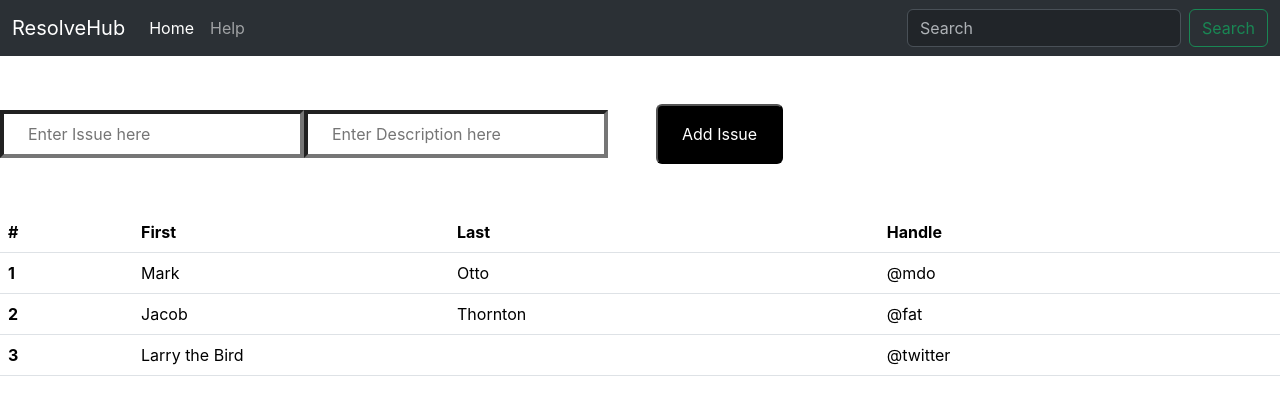
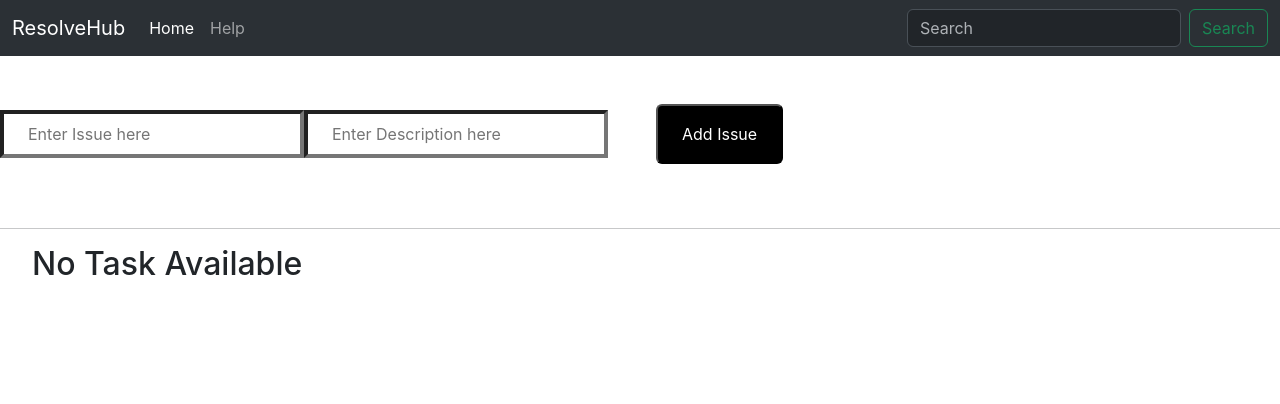
Before and after one commit to GunjanMalviya28/Issue-Management, a React (Create React App) app: page / in a window 1280 px wide. Shown: the top 404 px of the page. Built offline with nearby package versions, Linux system fonts and the light colour scheme.

Commit message:
adding channel

```diff
--- a/package.json
+++ b/package.json
@@ -8,6 +8,7 @@
     "@testing-library/user-event": "^13.5.0",
     "react": "^18.2.0",
     "react-dom": "^18.2.0",
+    "react-router-dom": "^6.22.0",
     "react-scripts": "5.0.1",
     "web-vitals": "^2.1.4"
   },
--- a/src/App.js
+++ b/src/App.js
@@ -1,14 +1,13 @@
 import './App.css';
 import Navbar from './Navbar';
-import Table from './Table';
-import To_dolist from './To_dolist.js';
+import Todolist from './Todolist';
+
+
 function App() {
   return (
     <div className="App">
     <Navbar/>
-    <To_dolist/>
-    <Table/>
-
+    <Todolist/>
     </div>
   );
 }
--- a/src/Navbar.js
+++ b/src/Navbar.js
@@ -1,4 +1,5 @@
 import React from 'react'
+
 
 const Navbar = () => {
   return (
--- a/src/Table.js
+++ /dev/null
@@ -1,39 +0,0 @@
-import React from 'react'
-
-const table = () => {
-  return (
-    <div>
-   <table class="table">
-  <thead>
-    <tr>
-      <th scope="col">#</th>
-      <th scope="col">First</th>
-      <th scope="col">Last</th>
-      <th scope="col">Handle</th>
-    </tr>
-  </thead>
-  <tbody>
-    <tr>
-      <th scope="row">1</th>
-      <td>Mark</td>
-      <td>Otto</td>
-      <td>@mdo</td>
-    </tr>
-    <tr>
-      <th scope="row">2</th>
-      <td>Jacob</td>
-      <td>Thornton</td>
-      <td>@fat</td>
-    </tr>
-    <tr>
-      <th scope="row">3</th>
-      <td colspan="2">Larry the Bird</td>
-      <td>@twitter</td>
-    </tr>
-  </tbody>
-</table>
-    </div>
-  )
-}
-
-export default table
--- a/src/To_dolist.js
+++ /dev/null
@@ -1,22 +0,0 @@
-"use client"
-import './App.css';
-import React, { useState } from "react";
-
-const To_dolist = () => {
- const [title,settitle] = useState("")
- const [desc,setdesc] = useState("")
-  return (
-    <>
-      <form>
-      <input type="text" className="text-2xl border-zinc-800 border-4 m-8 px-4 py-2 " placeholder="Enter Issue here"
-      value={title} onChange={(e) => {settitle(e.target.value)}}/>
-
-     <input type="text" className="text-2xl border-zinc-800 border-4 m-18 px-4 py-2" placeholder="Enter Description here" />
-
-      <button className='bg-black text-white px-4 py-3 text-2xl font-bold rounded m-5'>Add Issue</button>
-      </form>
-    </>
-  );
-}
-
-export default To_dolist
--- /dev/null
+++ b/src/Todolist.js
@@ -0,0 +1,65 @@
+"use client"
+import './App.css';
+import React, { useState } from "react";
+
+  const Todolist = () => {
+    const [title,settitle] = useState("")
+    const [desc,setdesc] = useState("")
+    const[mainTask,setMainTask] = useState([])
+
+   const submitHandler = (e)=>{
+   e.preventDefault()
+   setMainTask([...mainTask, {title,desc }]);
+   settitle("")
+   setdesc("")
+   console.log(mainTask)
+    }
+
+   const deleteHandler=(i)=>{
+    let copytask = [...mainTask]
+    copytask.splice(i,1)
+    setMainTask(copytask)
+   }
+
+    let renderTask = <h2>No Task Available</h2>;
+
+    if(mainTask.length> 0){
+      renderTask = mainTask.map((t,i)=>{
+        return (
+        <li key={i} className='="flex item-center justify-between mb-5'>
+          <div className="flex justify-between mb-5 w-2/3">
+          <h5 className='text-2xl font-semibold'>{t.title}</h5>
+          <h6 className='text-lg font-medium'>{t.desc}</h6>
+        </div>
+        <button
+        onClick={ ()=>{
+        deleteHandler(i)
+        }}
+        className='bg-red-400  px-4 py-2 rounded font-bold'>Remove</button>
+        </li>
+     );
+      })
+    }
+
+
+  return (
+    <>
+      <form onSubmit={submitHandler}>
+      <input type="text" className='text-2xl border-zinc-800 border-4 px-4 py-2 m-8' placeholder="Enter Issue here"
+      value={title} onChange={(e) => {settitle(e.target.value)}}/>
+
+     <input type="text" className='text-2xl border-zinc-800 m-8 border-4 px-4 py-2' placeholder="Enter Description here" value={desc} onChange={(e)=>{setdesc(e.target.value)}}/>
+
+      <button className='bg-black text-white px-4 py-3 text-2xl font-bold rounded m-5'>Add Issue</button>
+      </form>
+      <hr/>
+      <div className='p-8 bg-slate-200'>
+      <ul>
+        {renderTask}
+      </ul>
+      </div>
+    </>
+  )
+}
+
+export default Todolist
```
Also changed, not shown: 1 other file (tests, documents, lock files or other folders).
